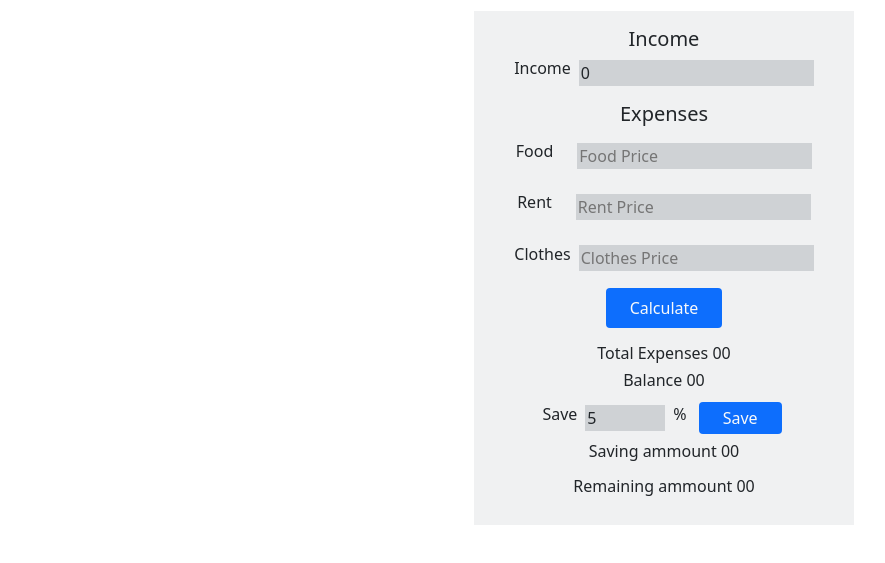
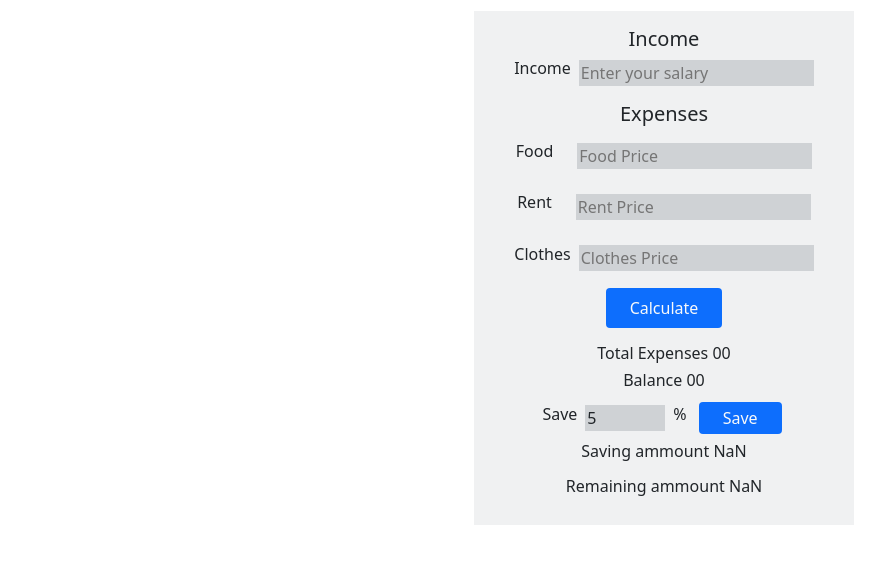
Before and after one commit to MajharolTanvir/Money-calculate, a plain HTML site: page index.html in a window 1280 px wide. Both pictures are taken after typing "5" into the empty fields and a click on the button "Save". Shown: the part 69-632 px from the top of the page, without its empty margins (356-1241 px from the left). Drawn offline with nearby package versions, Linux system fonts and the light colour scheme.

Commit message:
js code complete

```diff
--- a/index.html
+++ b/index.html
@@ -24,7 +24,7 @@
                     <h5>Income</h5>
                     <div class="d-flex gap-2 justify-content-center align-items-center">
                         <h6>Income</h6>
-                        <input id="income-value" class="bg-secondary border-0 bg-opacity-25 text-dark" type="number" placeholder="Enter your salary" value="0">
+                        <input id="income-value" class="bg-secondary border-0 bg-opacity-25 text-dark" type="number" placeholder="Enter your salary">
                     </div>
                     <h5 class="m-3">Expenses</h5>
                     <div class="d-flex gap-2 justify-content-center align-items-center">
@@ -44,12 +44,12 @@
                     <h6>Balance <span id="balance-amount">00</span></h6>
                     <div class="d-flex  gap-2 justify-content-center align-items-center">
                         <h6>Save</h6>
-                        <input class="bg-secondary border-0 bg-opacity-25 text-dark" type="number" name="" id="" style="width: 80px;">
+                        <input id="input-persent" class="bg-secondary border-0 bg-opacity-25 text-dark" type="number" name="" id="" style="width: 80px;">
                         <h6>%</h6>
-                        <button class="bg-primary m-1 px-4 py-1 rounded text-light border-0">Save</button>
+                        <button id="saving-btn" class="bg-primary m-1 px-4 py-1 rounded text-light border-0">Save</button>
                     </div>
-                    <h6 class="p-1">Saving ammount <span>00</span></h6>
-                    <h6 class="p-1">Remaining ammount <span>00</span></h6>
+                    <h6 class="p-1">Saving ammount <span id="saving-amount">00</span></h6>
+                    <h6 class="p-1">Remaining ammount <span id="remaining-amount">00</span></h6>
                 </div>
             </div>
         </section>
--- a/js/app.js
+++ b/js/app.js
@@ -2,25 +2,63 @@ function calculateValue() {
 	// total expence money
 	const foodInput = document.getElementById('food-price');
 	const foodPrice = parseFloat(foodInput.value);
+	if(isNaN(foodPrice) == true){
+		alert('Input number')
+	}
 	const rentInput = document.getElementById('rent-price');
 	const rentPrice = parseFloat(rentInput.value);
+	if(isNaN(rentPrice) == true){
+		alert('Input number')
+	}
 	const clothesInput = document.getElementById('clothes-price');
 	const clothesPrice = parseFloat(clothesInput.value);
+	if(isNaN(clothesPrice) == true){
+		alert('Input number')
+	}
 	const totalExpencesmoney = foodPrice + rentPrice + clothesPrice;
 	// Income show
 	const incomeInput = document.getElementById('income-value')
 	const incomeFiled = parseFloat(incomeInput.value);
+	if(isNaN(incomeFiled) == true || incomeFiled < 0){
+		alert('Input a positive number')
+	}
 	// total expenses show
-	const expensesValue = document.getElementById ('total-expenses')
+	const expensesValue = document.getElementById('total-expenses')
 	expensesValue.innerText = totalExpencesmoney;
 	const expensesText = parseFloat(expensesValue.innerText);
 	// Balance show
 	const balanceInput = document.getElementById('balance-amount');
-	balanceInput.innerText = expensesText - incomeFiled;
+	balanceInput.innerText = incomeFiled - expensesText;
 	const balanceText = parseFloat(balanceInput.innerText);
 	return balanceText;
+}
+function savingAmount(){
+	// Parsent amount show
+	const incomeText = document.getElementById('income-value');
+	const incomeAmount = parseFloat(incomeText.value);
+	const inputPersent = document.getElementById('input-persent');
+	const inputPersentText = parseFloat(inputPersent.value);
+	const inputPersentAmount = incomeAmount / inputPersentText;
+	if(isNaN(inputPersentAmount) == true || inputPersentAmount < 0){
+		alert('Input a positive number')
+	}
+	// saving amount show
+	const savingFiled = document.getElementById('saving-amount');
+	savingFiled.innerText = inputPersentAmount;
+	const savingText = parseFloat(savingFiled.innerText);
+	// Remaining amount
+	const balanceInput = document.getElementById('balance-amount');
+	const balanceAmount = parseFloat(balanceInput.innerText);
+	const remainingAmount = document.getElementById('remaining-amount');
+	const remainingOutput = balanceAmount - savingText;
+	remainingAmount.innerText = remainingOutput;
+	return remainingOutput;
+
 }
 
 document.getElementById('Calc-btn').addEventListener('click', function () {
 	calculateValue();
 })
+document.getElementById('saving-btn').addEventListener('click', function(){
+	savingAmount();
+})
```
